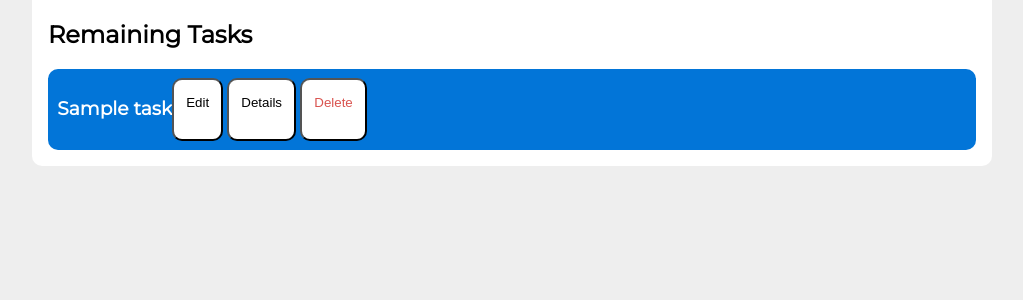
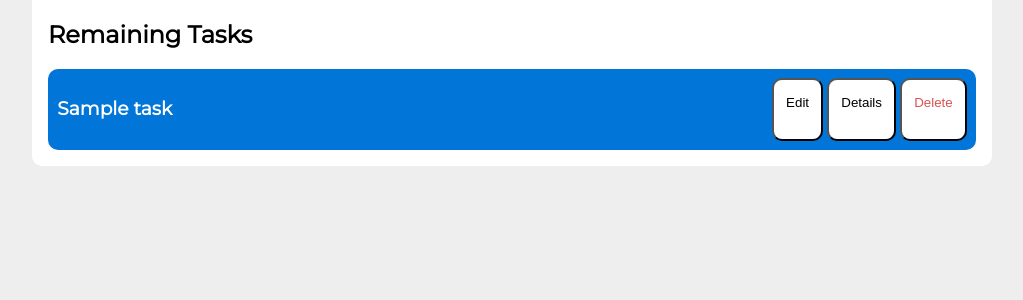
Before and after one commit to mfowler7/CalendarApp, a Flask app: template flaskr/templates/task/index.html in a window 1280 px wide. Shown: the part 177-477 px from the top of the page, without its empty margins (128-1151 px from the left). Run offline with Flask 2, Linux system fonts and the light colour scheme; the visitor is signed in with stand-in values (Sample User, id 1); data comes from the database, SQL or seed files in the repository; the template is opened without the code that fills it: most values are stand-ins (such as "Sample title", 1, 10 or a date in 2020).

Commit message:
buttons aligned correctly on task item

```diff
--- a/flaskr/static/style.css
+++ b/flaskr/static/style.css
@@ -113,6 +113,11 @@ section.content {
   border-radius: 10px;
   background: #0275D8;
   color: white;
+  align-items: center;
+}
+
+.task-row {
+  display: flex;
 }
 
 .task-button {
--- a/flaskr/templates/task/index.html
+++ b/flaskr/templates/task/index.html
@@ -25,8 +25,8 @@
       <article class="task">
         <header>
           {% if g.user['id'] == task['user_id'] %}
-            <div class="task-row" style="display: flex; ">
-              <h1 style="float: left;">{{ task['name'] }}</h1>
+            <div class="task-row">
+              <h1 style="flex: auto;">{{ task['name'] }}</h1>
               <div class="button-group">
                 <button class="task-button">
                   <form action="{{ url_for('task.update', id=task['id']) }}" method="get">
```
